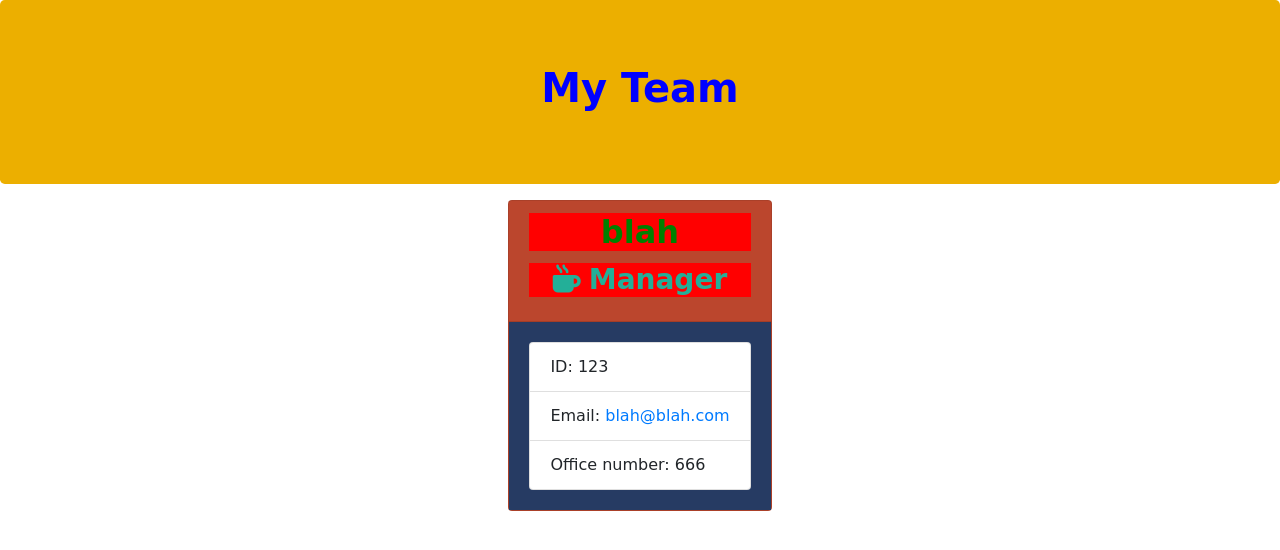
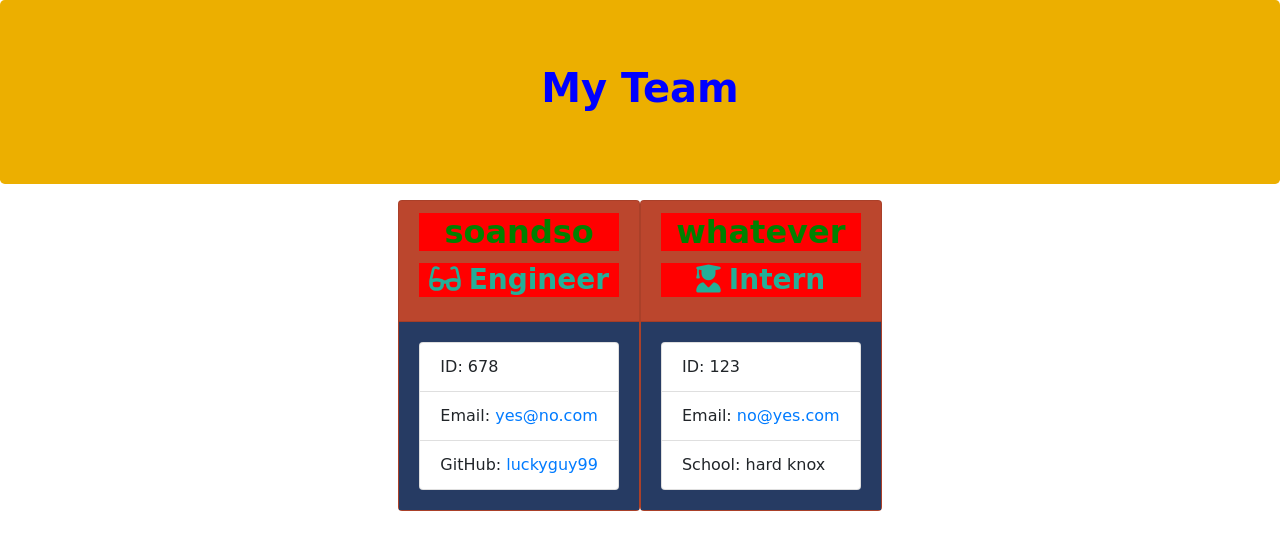
Before and after one commit to ahauser16/unit10Template-Engine, a website: page output/final.html in a window 1280 px wide. Drawn offline with nearby package versions, Linux system fonts and the light colour scheme; files that its build step writes are made by us from their sources.

Commit message:
one more

```diff
--- a/output/final.html
+++ b/output/final.html
@@ -25,14 +25,27 @@
             <div class="team-area col-12 d-flex justify-content-center">
                 <div class="card employee-card">
     <div class="card-header">
-                        <h2 class="card-title">blah</h2>
-                        <h3 class="card-title"><i class="fas fa-mug-hot mr-2"></i>Manager</h3>
+        <h2 class="card-title">soandso</h2>
+        <h3 class="card-title"><i class="fas fa-glasses mr-2"></i>Engineer</h3>
     </div>
     <div class="card-body">
         <ul class="list-group">
-                            <li class="list-group-item">ID: 123</li>
-                            <li class="list-group-item">Email: <a href="mailto:blah@blah.com">blah@blah.com</a></li>
-                            <li class="list-group-item">Office number: 666</li>
+            <li class="list-group-item">ID: 678</li>
+            <li class="list-group-item">Email: <a href="mailto:yes@no.com">yes@no.com</a></li>
+            <li class="list-group-item">GitHub: <a href="https://github.com/luckyguy99" target="_blank" rel="noopener noreferrer">luckyguy99</a></li>
+        </ul>
+    </div>
+</div>
+<div class="card employee-card">
+    <div class="card-header">
+        <h2 class="card-title">whatever</h2>
+        <h3 class="card-title"><i class="fas fa-user-graduate mr-2"></i>Intern</h3>
+    </div>
+    <div class="card-body">
+        <ul class="list-group">
+            <li class="list-group-item id">ID: 123</li>
+            <li class="list-group-item">Email: <a href="mailto:no@yes.com">no@yes.com</a></li>
+            <li class="list-group-item">School: hard knox</li>
         </ul>
     </div>
 </div>
```
Lines whose indentation alone changed are shown as unchanged.
